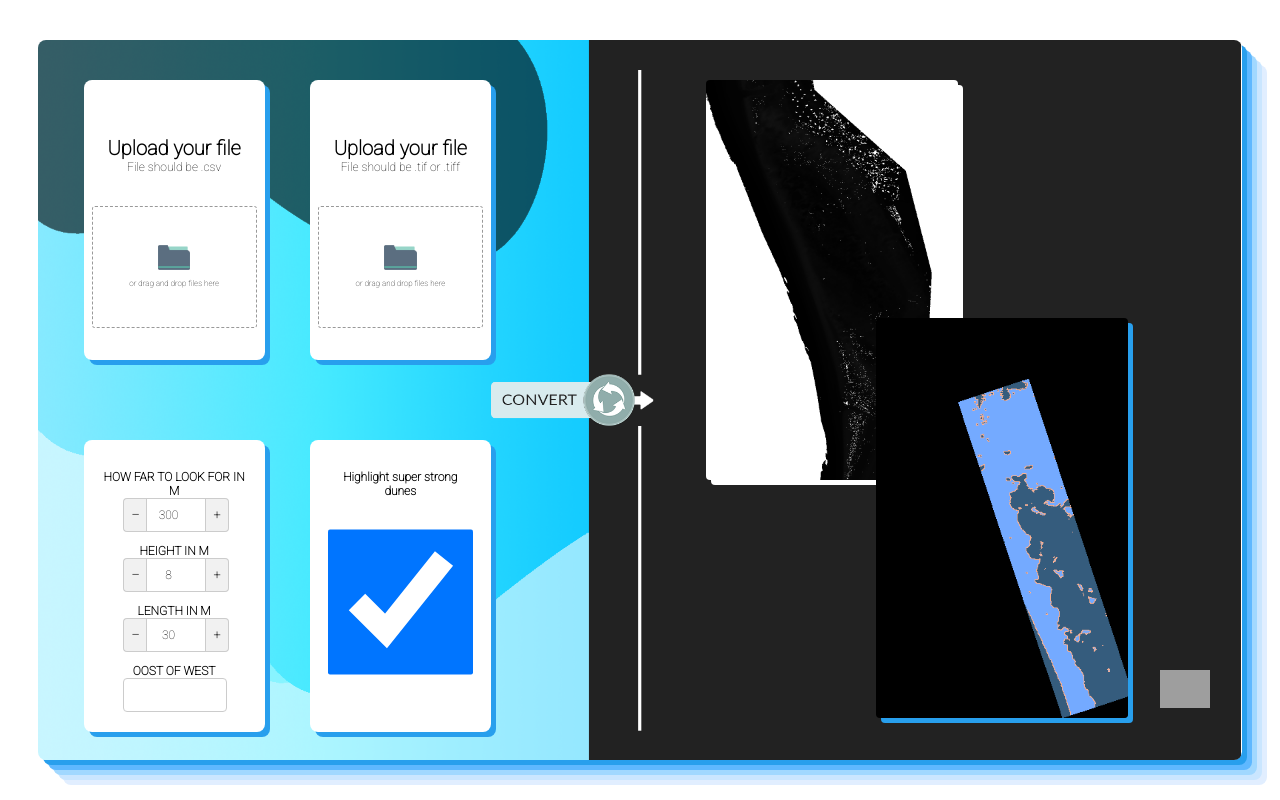
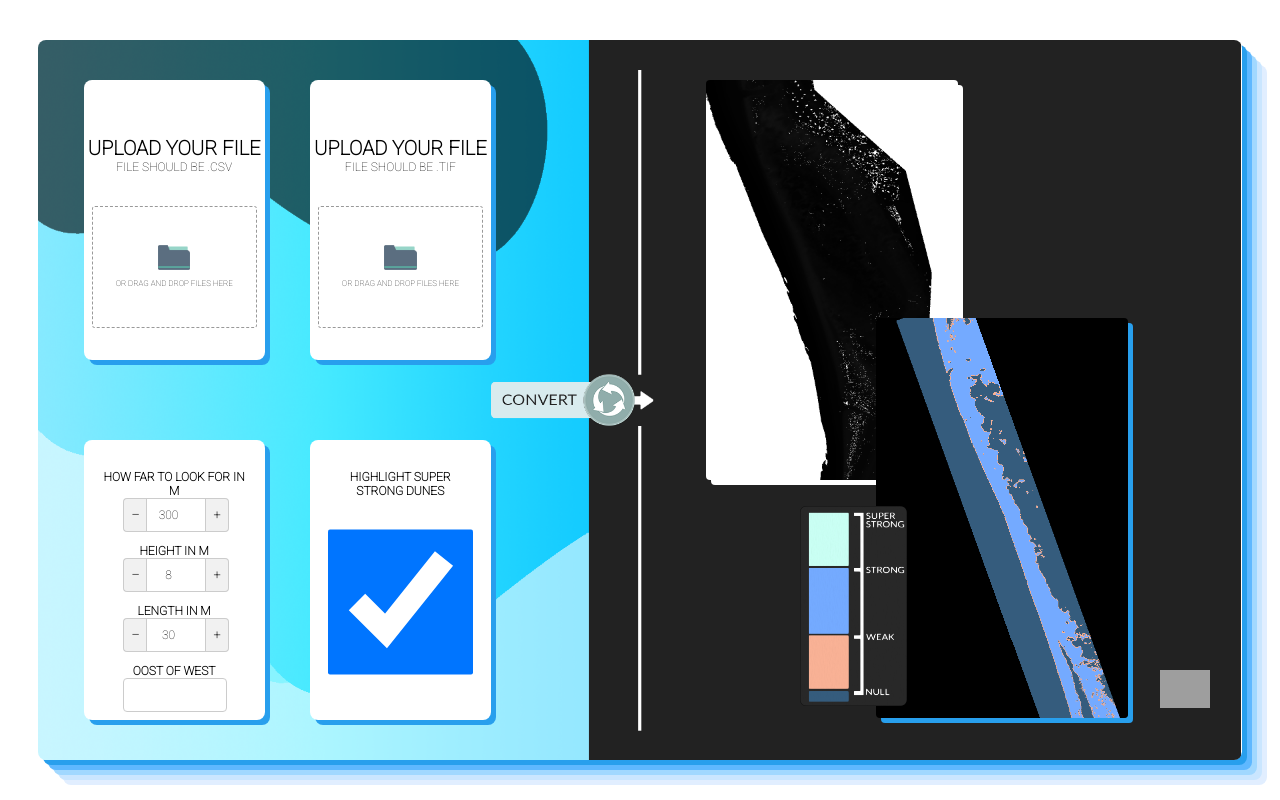
Before and after one commit to Lepkem/BeatingTheWater, a Django app: page / in a window 1280 px wide. Run offline with Django 3.2, Linux system fonts and the light colour scheme; parts of the project's set-up code (start-up, migrations or seed data) failed here and were passed over; some libraries are stand-ins or nearby versions; grey boxes are pictures that could not be loaded.

Commit message:
added color legend and fixed some frontend

```diff
--- a/duinen/backend/output.tif.aux.xml
+++ b/duinen/backend/output.tif.aux.xml
@@ -2,9 +2,9 @@
   <PAMRasterBand band="1">
     <Metadata>
       <MDI key="STATISTICS_MAXIMUM">3</MDI>
-      <MDI key="STATISTICS_MEAN">0.48659371298597</MDI>
+      <MDI key="STATISTICS_MEAN">0.47669226576028</MDI>
       <MDI key="STATISTICS_MINIMUM">0</MDI>
-      <MDI key="STATISTICS_STDDEV">0.99414764631086</MDI>
+      <MDI key="STATISTICS_STDDEV">0.90042785369866</MDI>
       <MDI key="STATISTICS_VALID_PERCENT">100</MDI>
     </Metadata>
   </PAMRasterBand>
--- a/static/css/styles.css
+++ b/static/css/styles.css
@@ -48,7 +48,7 @@ body:hover {
   float: left;
   margin-left: 10%;
   width: 32%;
-  height: 32vh;
+  height: 30.5vh;
   min-height: 29vh;
   margin-top: 10vh;
   bottom: 0;
@@ -442,3 +442,17 @@ input.checkbox {
 span.input-number-decrement {
     margin-left: 15%;
 }
+
+/* Color legend */
+.converted .cimg2 .cimg4{
+  position: relative;
+  width: 38%;
+  margin-top: -27vh;
+  margin-left: -30%;
+}
+
+.converted .cimg2 .cimg4 img{
+  height: 25vh;
+  width: auto;
+  box-shadow: none;
+}
--- a/templates/home.html
+++ b/templates/home.html
@@ -24,14 +24,14 @@
         <!-- CSV upload box -->
         <div class="csv">
           <h1>
-            Upload your file
+            UPLOAD YOUR FILE
           </h1>
           <p>
-            File should be .csv
+            FILE SHOULD BE .CSV
           </p>
           <div class="file-drop-area">
             <img src="{% static 'images/folder.png' %}" alt="folder" width="20%" height="auto">
-            <span class="file-msg">or drag and drop files here</span>
+            <span class="file-msg">OR DRAG AND DROP FILES HERE</span>
             <input class="file-input" type="file" name="csvdoc"  accept=".csv" required>
           </div>
         </div>
@@ -39,14 +39,14 @@
         <!-- TIF/TIFF upload box -->
         <div class="tif">
           <h1>
-            Upload your file
+            UPLOAD YOUR FILE
           </h1>
           <p>
-            File should be .tif or .tiff
+            FILE SHOULD BE .TIF
           </p>
           <div class="file-drop-area">
             <img src="{% static 'images/folder.png' %}" alt="folder" width="20%" height="auto">
-            <span class="file-msg">or drag and drop files here</span>
+            <span class="file-msg">OR DRAG AND DROP FILES HERE</span>
             <input class="file-input" type="file" name="tiffdoc" accept=".tiff,.tif" required>
           </div>
         </div>
@@ -77,7 +77,7 @@
 
         <div class="dune_specs">
           <div class="number">
-            <p>Highlight super strong dunes</p>
+            <p>HIGHLIGHT SUPER STRONG DUNES</p>
             <input type="hidden" name="SUPERSTRONG" value="False" />
             <input class="checkbox" type="checkbox" name="SUPERSTRONG" value="True" checked>
           </div>
@@ -108,7 +108,12 @@
       <!-- Converted tiff file -->
       <div class="cimg2">
         <img src="{% static 'outputdata/converted.png' %}" alt="folder" width="20%" height="auto" onerror="this.src='{% static 'images/dune.jpg' %}'">
+        <div class="cimg4">
+            <img src="{% static 'images/colors.png' %}" alt="folder" width="20%" height="auto">
+        </div>
       </div>
+
+
 
       <!-- download button that downloads nothing if 2 inputs aren't given-->
 
```
Also changed, not shown: static/images/colors.png (added), static/outputdata/converted.png, 3 other files.
